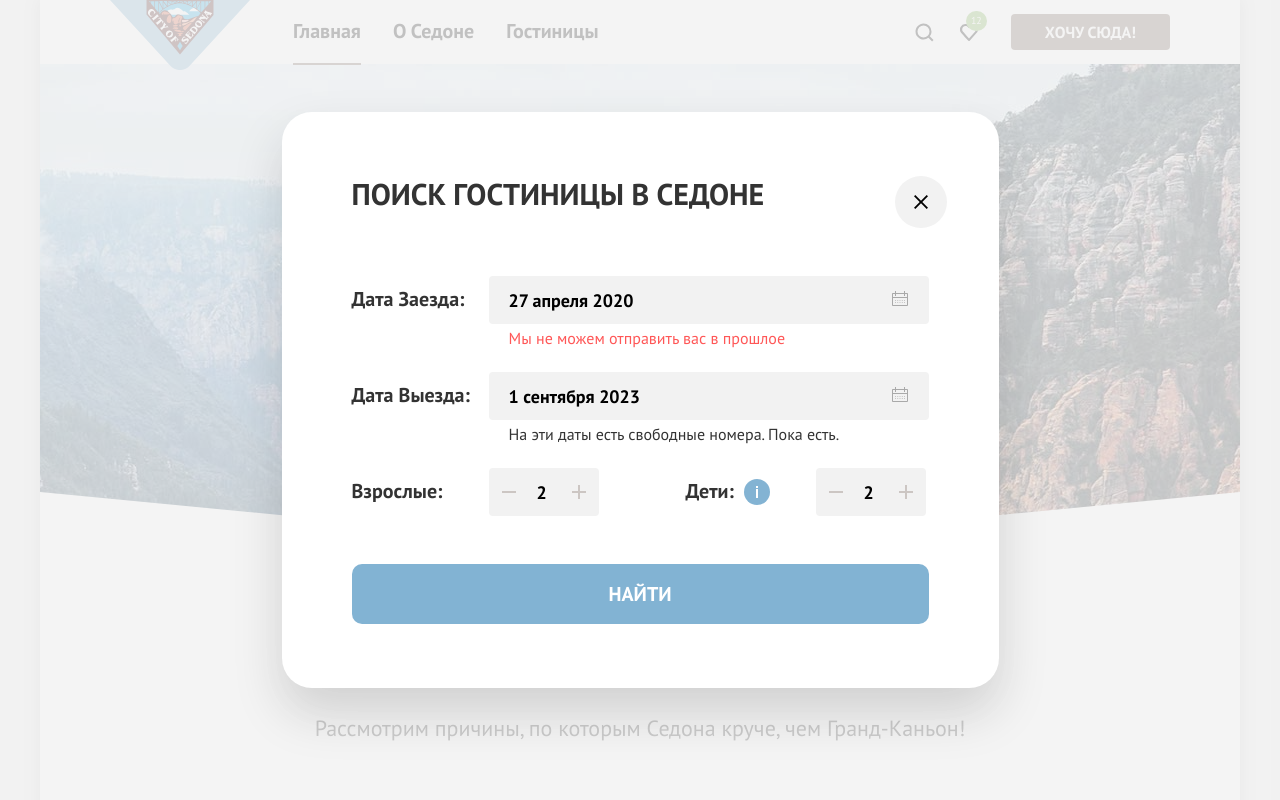
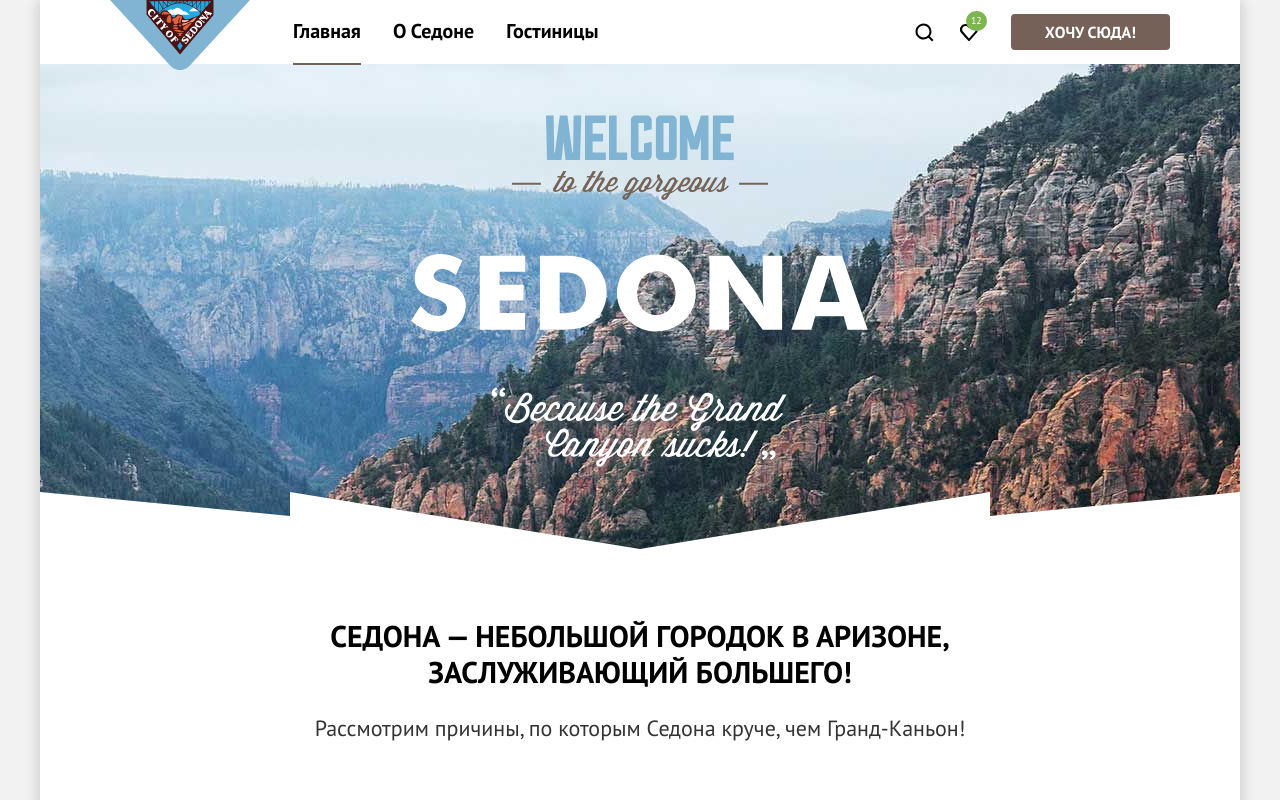
Before and after one commit to htmlacademy-htmlcss/2178629-sedona-35, a plain HTML site: page index.html in a window 1280 px wide. Shown: the top 800 px of the page. Drawn offline with Linux system fonts and the light colour scheme.

Commit message:
Прячет модальное окно в index.html

```diff
--- a/index.html
+++ b/index.html
@@ -221,7 +221,7 @@
       </footer>
 
       <!-- For displaing modal element delete class .closed on the next line -->
-      <div class="modal-container">
+      <div class="modal-container closed">
         <div class="modal hotels-search-modal">
           <button class="modal-close-button" type="button">
             <svg
```
